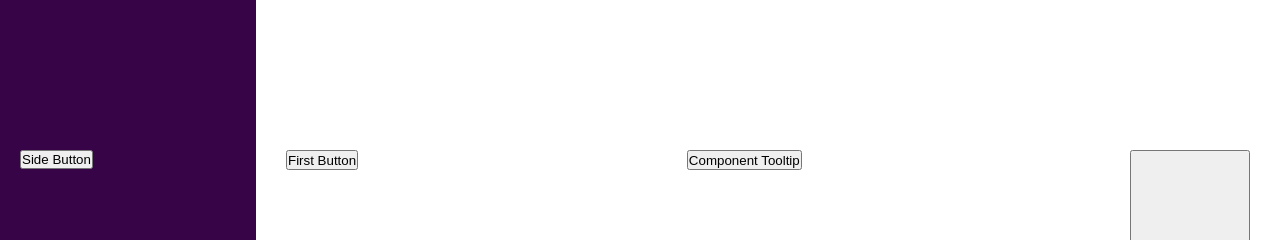
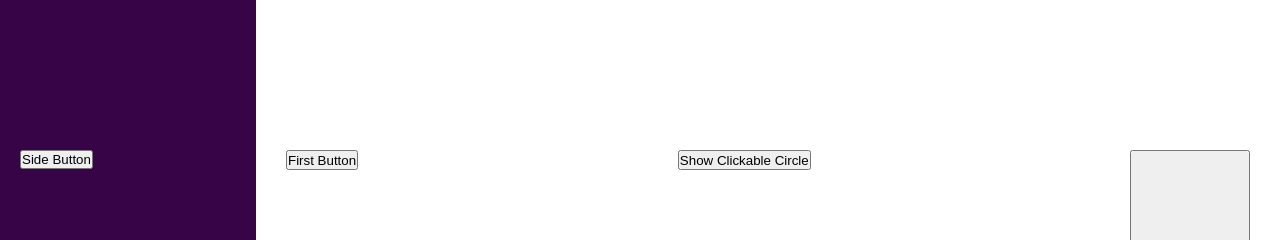
Before and after one commit to Gooner12/react-tooltip, a React (Create React App) app: page / in a window 1280 px wide. Shown: the top 240 px of the page. Built offline with nearby package versions, Linux system fonts and the light colour scheme.

Commit message:
Added clickable tooltip to include interaction with the tooltip component

```diff
--- a/src/components/HoverComponent.js
+++ b/src/components/HoverComponent.js
@@ -1,12 +1,22 @@
 import classes from "./HoverComponent.module.css";
+import { useState } from "react";
 
 function HoverComponent() {
+    const [color, setColor] = useState("green");
+
+    const changeColor = () => {
+        if (color === "green") {
+        setColor("red");
+        return;
+        }
+        setColor("green")
+    }
   return (
     <>
       <div className={classes.component_container}>
-        <div className={classes.circle}></div>
+        <div className={classes.circle} style={{backgroundColor: `${color}`}} onClick={changeColor}></div>
         <div>|</div>
-        <div style={{color: "yellow"}}>Circle</div>
+        <div style={{ color: "yellow" }}>Circle</div>
       </div>
     </>
   );
--- a/src/components/HoverComponent.module.css
+++ b/src/components/HoverComponent.module.css
@@ -10,6 +10,6 @@
 .circle {
     height: 15px;
     width: 15px;
-    background-color: green;
+    cursor: pointer;
     border-radius: 50%;
 }
--- a/src/components/MainPage.js
+++ b/src/components/MainPage.js
@@ -17,8 +17,14 @@ function MainPage() {
           <Tooltip text="First tooltip" placement="bottom">
             <button>First Button</button>
           </Tooltip>
-          <Tooltip text={<HoverComponent />} placement="top">
-            <button>Component Tooltip</button>
+          <Tooltip
+            text={<HoverComponent />}
+            placement="top"
+            clickable={1}
+            initialText="Show Clickable Circle"
+            finalText="Remove Component"
+          >
+            <button>Show Clickable Circle</button>
           </Tooltip>
           <Tooltip text="Last tooltip" placement="bottom">
             <button>Recursion Example</button>
--- a/src/components/Tooltip.js
+++ b/src/components/Tooltip.js
@@ -131,7 +131,10 @@ function Tooltip({
   space = 15,
   children,
   disabled = 0,
+  clickable = 0,
   delay,
+  initialText,
+  finalText
 }) {
   const [show, setShow] = useState(0);
   const positionRef = useRef({ x: 0, y: 0 }); // this object changes based on the position of object and mouse. It influences the top and left of the styled component
@@ -149,14 +152,30 @@ function Tooltip({
 
   const mouseOutHandler = () => {
     setShow(0)};
+
+  const clickHandler = (event) => {
+    setShow(!show);
+    if(!show)
+    event.currentTarget.textContent = finalText
+    else
+    event.currentTarget.textContent = initialText
+    positionRef.current = getCoordinates(
+      event.currentTarget,
+      tooltipRef.current,
+      placement,
+      space
+    );
+  }
   return (
     <>
       {disabled
-        ? children
+        ? children : (clickable ? React.cloneElement(children, {
+          onClick: clickHandler
+        })
         : React.cloneElement(children, {
             onMouseOver: mouseOverHandler,
             onMouseOut: mouseOutHandler,
-          })}
+          }))}
       {/* adding props to the original elements cloning the original elements */}
       {disabled || (
         <Portal>
```
